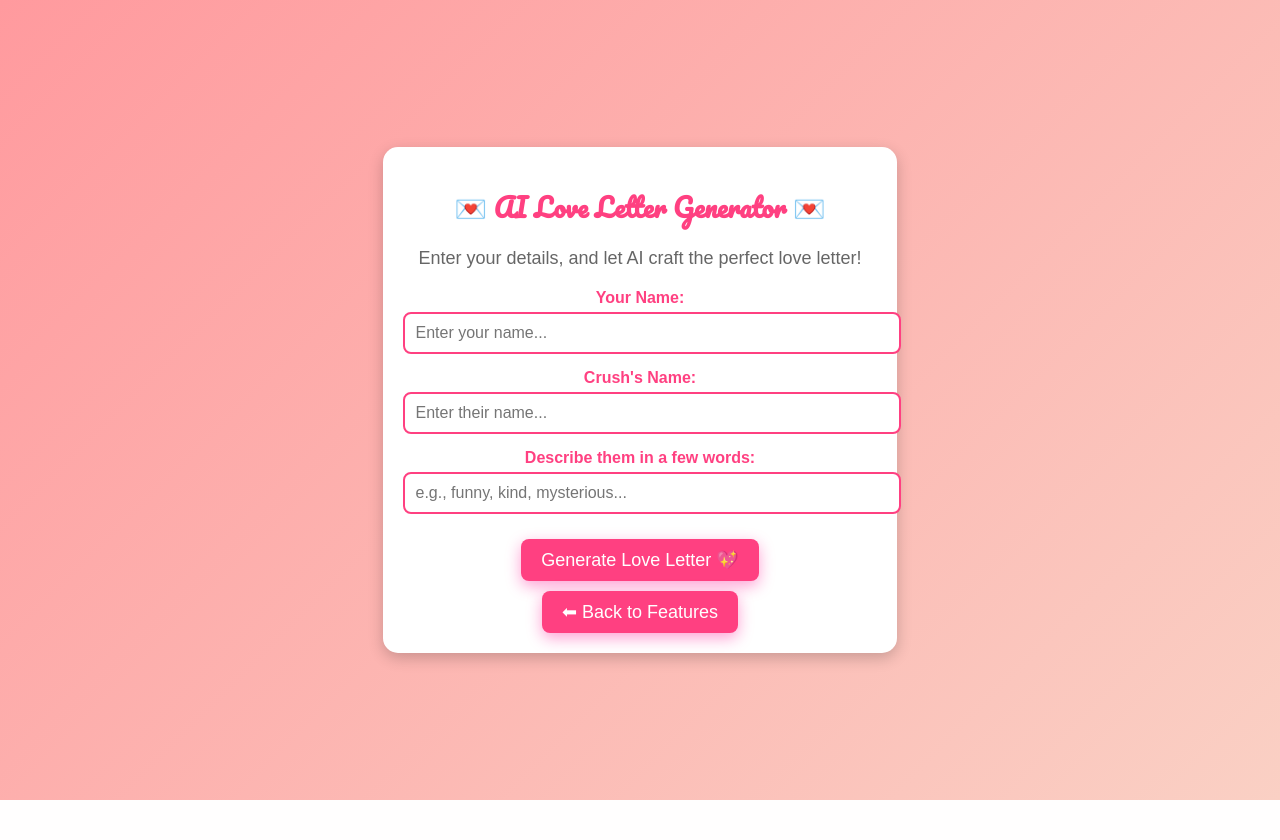
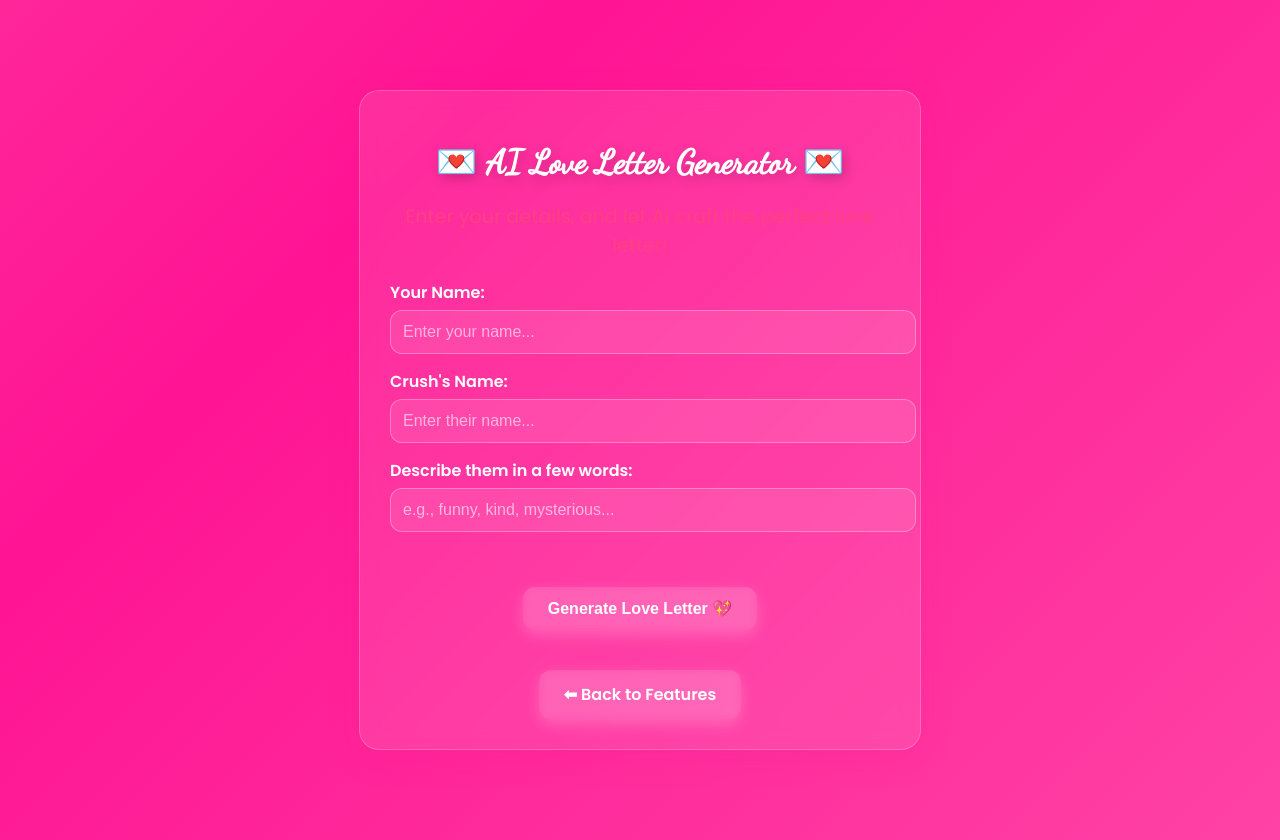
Before and after one commit to himarg2274/Crush-O-Meter, a Flask app: page /loveletter in a window 1280 px wide. Before the commit the page ends 800 px from the top, so only its background shows below. Run offline with Flask 3, Linux system fonts and the light colour scheme.

Commit message:
Update loveletter.html

```diff
--- a/templates/loveletter.html
+++ b/templates/loveletter.html
@@ -6,110 +6,126 @@
     <title>AI Love Letter Generator 💌</title>
     <link rel="stylesheet" href="{{ url_for('static', filename='css/styles.css') }}">
     <style>
+        @import url('https://fonts.googleapis.com/css2?family=Poppins:wght@300;400;600&family=Dancing+Script:wght@500&display=swap');
+
         body {
             font-family: 'Poppins', sans-serif;
-            background: linear-gradient(135deg, #ff9a9e, #fad0c4);
-            text-align: center;
+            background: linear-gradient(-45deg, #ff69b4, #ff1493, #ff69b4, #ff1493);
+            background-size: 400% 400%;
+            animation: gradient 15s ease infinite;
+            min-height: 100vh;
+            display: flex;
+            justify-content: center;
+            align-items: center;
+            padding: 20px;
             color: #fff;
-            margin: 0;
-            padding: 0;
         }
 
         .container {
-            max-width: 600px;
-            margin: 40px auto;
-            background: #fff;
-            color: #333;
-            padding: 20px;
-            border-radius: 15px;
-            box-shadow: 0 5px 15px rgba(0, 0, 0, 0.2);
+            background: rgba(255, 255, 255, 0.1);
+            backdrop-filter: blur(10px);
+            border-radius: 20px;
+            padding: 30px;
+            width: 90%;
+            max-width: 500px;
+            border: 1px solid rgba(255, 255, 255, 0.2);
+            box-shadow: 0 8px 32px rgba(255, 20, 147, 0.2);
+            text-align: center;
         }
 
         .title {
-            font-size: 26px;
+            font-size: clamp(24px, 5vw, 32px);
             font-weight: bold;
-            color: #ff4081;
-        }
-
-        .subtitle {
-            font-size: 18px;
+            font-family: 'Dancing Script', cursive;
+            color: #fff;
             margin-bottom: 20px;
-            color: #666;
+            text-shadow: 3px 3px 12px rgba(0, 0, 0, 0.2);
+            animation: pulse 2s infinite;
         }
 
         label {
             font-weight: bold;
-            color: #ff4081;
+            color: #fff;
             display: block;
             margin-bottom: 5px;
+            text-align: left;
         }
 
         input {
             width: 100%;
-            padding: 10px;
+            padding: 12px;
             font-size: 16px;
-            border: 2px solid #ff4081;
-            border-radius: 8px;
-            outline: none;
-            transition: 0.3s;
+            background: rgba(255, 255, 255, 0.1);
+            border: 1px solid rgba(255, 255, 255, 0.3);
+            border-radius: 12px;
+            color: #fff;
+            transition: all 0.3s ease;
             margin-bottom: 15px;
         }
 
+        input::placeholder {
+            color: rgba(255, 255, 255, 0.6);
+        }
+
         input:focus {
-            border-color: #ff669a;
-            box-shadow: 0 0 10px rgba(255, 105, 180, 0.5);
+            background: rgba(255, 255, 255, 0.15);
+            border-color: rgba(255, 255, 255, 0.5);
+            box-shadow: 0 0 15px rgba(255, 255, 255, 0.2);
+            outline: none;
         }
 
         .btn {
-            background: #ff4081;
+            background: rgba(255, 255, 255, 0.1);
             color: #fff;
-            font-size: 18px;
-            padding: 10px 20px;
+            font-size: 16px;
+            padding: 12px 25px;
             border: none;
-            border-radius: 8px;
+            border-radius: 12px;
             cursor: pointer;
-            transition: 0.3s;
-            margin-top: 10px;
+            transition: all 0.3s ease;
+            font-weight: 600;
+            backdrop-filter: blur(5px);
+            box-shadow: 0 5px 15px rgba(255, 255, 255, 0.2);
         }
 
         .btn:hover {
-            background: #e91e63;
-            transform: scale(1.05);
+            transform: translateY(-2px);
+            background: rgba(255, 255, 255, 0.2);
+            box-shadow: 0 5px 15px rgba(0, 0, 0, 0.2);
         }
 
         .letter-box {
             display: none;
-            background: #ffe6eb;
-            color: #ff4081;
+            background: rgba(255, 255, 255, 0.15);
+            color: #fff;
             font-size: 18px;
             padding: 20px;
-            border-radius: 10px;
+            border-radius: 12px;
             margin-top: 15px;
             font-family: 'Dancing Script', cursive;
             text-align: left;
             line-height: 1.5;
-            box-shadow: 0 5px 15px rgba(0, 0, 0, 0.2);
-            position: relative;
+            border: 1px solid rgba(255, 255, 255, 0.2);
+            box-shadow: 0 8px 32px rgba(255, 20, 147, 0.2);
         }
 
         .loading-text {
             display: none;
-            font-size: 20px;
-            color: #ff4081;
+            font-size: 18px;
+            color: #fff;
             margin-top: 20px;
         }
 
-        .floating-heart {
-            position: absolute;
-            color: #ff4081;
-            font-size: 20px;
-            animation: float 2s infinite;
-            opacity: 0;
+        @keyframes gradient {
+            0% { background-position: 0% 50%; }
+            50% { background-position: 100% 50%; }
+            100% { background-position: 0% 50%; }
         }
 
-        @keyframes float {
-            0% { transform: translateY(0); opacity: 1; }
-            100% { transform: translateY(-50px); opacity: 0; }
+        @keyframes pulse {
+            0% { transform: scale(1); }
+            50% { transform: scale(1.05); }
+            100% { transform: scale(1); }
         }
 
     </style>
@@ -160,11 +176,9 @@
                 return;
             }
 
-            // Show loading text
             loadingText.style.display = "block";
             letterBox.style.display = "none";
 
-            // Send data to backend
             let response = await fetch("/generate_letter", {
                 method: "POST",
                 headers: { "Content-Type": "application/json" },
@@ -173,24 +187,9 @@
 
             let data = await response.json();
 
-            // Hide loading text and display the letter
             loadingText.style.display = "none";
             letterText.innerText = data.letter;
             letterBox.style.display = "block";
-
-            // Floating hearts effect
-            for (let i = 0; i < 10; i++) {
-                let heart = document.createElement("div");
-                heart.innerHTML = "❤️";
-                heart.classList.add("floating-heart");
-                document.body.appendChild(heart);
-
-                heart.style.left = Math.random() * window.innerWidth + "px";
-                heart.style.top = Math.random() * window.innerHeight + "px";
-                heart.style.animationDuration = Math.random() * 2 + 1 + "s";
-
-                setTimeout(() => heart.remove(), 2000);
-            }
         });
 
         function downloadLetter() {
```
